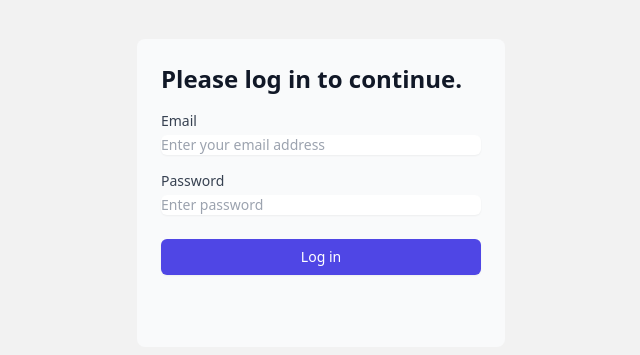
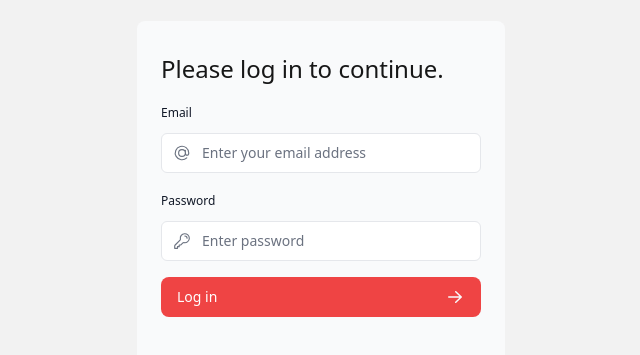
Before and after one commit to ThomasLacroix1/NextJS-Creneaux, a Next.js app: page /login in a window 1280 px wide. Shown: the part 143-498 px from the top of the page, without its empty margins (319-959 px from the left). Built offline with nearby package versions, Linux system fonts and the light colour scheme.

Commit message:
itération 9

```diff
--- a/app/ui/dashboard/sidenav.tsx
+++ b/app/ui/dashboard/sidenav.tsx
@@ -1,6 +1,7 @@
 import Link from "next/link";
 import NavLinks from "@/app/ui/dashboard/nav-links";
-// import { signOut } from "@/auth";
+import { signOut } from "@/auth";
+import { PowerIcon } from '@heroicons/react/24/outline';
 import Image from "next/image";
 
 export default function SideNav() {
@@ -11,24 +12,23 @@
                 href="/"
             >
                 <div className="h-fit w-fit bg-white rounded-lg p-1">
-                <img src="/logo-universite.png" alt="logo"/>
+                    <img src="/logo-universite.png" alt="logo" />
                 </div>
             </Link>
             <div className="flex grow flex-row justify-between space-x-2 md:flex-col md:space-x-0 md:space-y-2">
                 <NavLinks />
-            <div className="hidden h-auto w-full grow rounded-md bg-gray-50 md:block">
-                {/* <form
+                <div className="hidden h-auto w-full grow rounded-md bg-gray-50 md:block"></div>
+                <form
                     action={async () => {
                         "use server";
                         await signOut();
                     }}
-                > */}
-                    {/* <button className="flex h-[48px] w-full grow items-center justify-center gap-2 rounded-md bg-gray-50 p-3 text-sm font-medium hover:bg-sky-100 hover:text-blue-600 md:flex-none md:justify-start md:p-2 md:px-3">
+                >
+                    <button type="submit" className="flex h-[48px] w-full grow items-center justify-center gap-2 rounded-md bg-gray-50 p-3 text-sm font-medium hover:bg-red-100 hover:text-red-600 md:flex-none md:justify-start md:p-2 md:px-3">
                         <PowerIcon className="w-6" />
                         <div className="hidden md:block">Sign Out</div>
-                    </button> */}
-                {/* </form> */}
-            </div>
+                    </button>
+                </form>
             </div>
         </div>
     );
--- a/app/ui/login-form.tsx
+++ b/app/ui/login-form.tsx
@@ -1,7 +1,15 @@
 'use client';
 
+import {
+  AtSymbolIcon,
+  KeyIcon,
+  ExclamationCircleIcon,
+} from '@heroicons/react/24/outline';
+import { ArrowRightIcon } from '@heroicons/react/20/solid';
+import Button from '@/app/ui/button';
 import { useActionState } from 'react';
 import { authenticate } from '@/app/lib/actions';
+import { bcrypt } from 'bcrypt';
 
 export default function LoginForm() {
   const [errorMessage, formAction, isPending] = useActionState(
@@ -10,40 +18,41 @@
   );
 
   return (
-    <form action={formAction} className="space-y-6">
-      <div className="flex-1 rounded-lg bg-gray-50 p-6">
-        <h1 className="mb-4 text-2xl font-semibold text-gray-900">
+    <form action={formAction} className="space-y-3">
+      <div className="flex-1 rounded-lg bg-gray-50 px-6 pb-4 pt-8">
+        <h1 className={`mb-3 text-2xl`}>
           Please log in to continue.
         </h1>
-        <div className="w-full space-y-4">
+        <div className="w-full">
           <div>
             <label
-              className="block text-sm font-medium text-gray-700"
+              className="mb-3 mt-5 block text-xs font-medium text-gray-900"
               htmlFor="email"
             >
               Email
             </label>
-            <div className="mt-1">
+            <div className="relative">
               <input
-                className="block w-full rounded-md border-gray-300 shadow-sm focus:border-indigo-500 focus:ring-indigo-500 sm:text-sm"
+                className="peer block w-full rounded-md border border-gray-200 py-[9px] pl-10 text-sm outline-2 placeholder:text-gray-500"
                 id="email"
                 type="email"
                 name="email"
                 placeholder="Enter your email address"
                 required
               />
+              <AtSymbolIcon className="pointer-events-none absolute left-3 top-1/2 h-[18px] w-[18px] -translate-y-1/2 text-gray-500 peer-focus:text-gray-900" />
             </div>
           </div>
-          <div>
+          <div className="mt-4">
             <label
-              className="block text-sm font-medium text-gray-700"
+              className="mb-3 mt-5 block text-xs font-medium text-gray-900"
               htmlFor="password"
             >
               Password
             </label>
-            <div className="mt-1">
+            <div className="relative">
               <input
-                className="block w-full rounded-md border-gray-300 shadow-sm focus:border-indigo-500 focus:ring-indigo-500 sm:text-sm"
+                className="peer block w-full rounded-md border border-gray-200 py-[9px] pl-10 text-sm outline-2 placeholder:text-gray-500"
                 id="password"
                 type="password"
                 name="password"
@@ -51,21 +60,24 @@
                 required
                 minLength={6}
               />
+              <KeyIcon className="pointer-events-none absolute left-3 top-1/2 h-[18px] w-[18px] -translate-y-1/2 text-gray-500 peer-focus:text-gray-900" />
             </div>
           </div>
         </div>
-        <button
-          className="mt-6 w-full rounded-md bg-indigo-600 py-2 px-4 text-sm font-medium text-white shadow-sm hover:bg-indigo-700 focus:outline-none focus:ring-2 focus:ring-indigo-500 focus:ring-offset-2"
-          aria-disabled={isPending}
-        >
-          Log in
-        </button>
+        <Button className="mt-4 w-full" aria-disabled={isPending}>
+          Log in <ArrowRightIcon className="ml-auto h-5 w-5 text-gray-50" />
+        </Button>
         <div
-          className="mt-4 h-8 text-sm text-red-500"
+          className="flex h-8 items-end space-x-1"
           aria-live="polite"
           aria-atomic="true"
         >
-          {errorMessage && <p>{errorMessage}</p>}
+          {errorMessage && (
+            <>
+              <ExclamationCircleIcon className="h-5 w-5 text-red-500" />
+              <p className="text-sm text-red-500">{errorMessage}</p>
+            </>
+          )}
         </div>
       </div>
     </form>
--- /dev/null
+++ b/auth.config.ts
@@ -0,0 +1,21 @@
+import type { NextAuthConfig } from 'next-auth';
+
+export const authConfig = {
+  pages: {
+    signIn: '/login',
+  },
+  callbacks: {
+    authorized({ auth, request: { nextUrl } }) {
+      const isLoggedIn = !!auth?.user;
+      const isOnDashboard = nextUrl.pathname.startsWith('/dashboard');
+      if (isOnDashboard) {
+        if (isLoggedIn) return true;
+        return false;
+      } else if (isLoggedIn) {
+        return Response.redirect(new URL('/dashboard', nextUrl));
+      }
+      return true;
+    },
+  },
+  providers: [], // Add providers with an empty array for now
+} satisfies NextAuthConfig;
--- /dev/null
+++ b/auth.ts
@@ -0,0 +1,50 @@
+import NextAuth from 'next-auth';
+import Credentials from 'next-auth/providers/credentials';
+import { authConfig } from './auth.config';
+import { z } from 'zod';
+import type { User } from '@/app/lib/definitions';
+import bcrypt from 'bcrypt';
+import { Pool } from 'pg';
+
+const db = new Pool({
+    user: process.env.DB_USER,
+    host: "db",
+    database: process.env.DB_NAME,
+    password: process.env.DB_PASSWORD,
+    port: parseInt(process.env.DB_PORT || '5432', 10),
+});
+
+async function getUser(email: string): Promise<User | undefined> {
+    try {
+        const result = await db.query<User>('SELECT * FROM users WHERE email = $1', [email]);
+        return result.rows[0];
+    } catch (error) {
+        console.error('Failed to fetch user:', error);
+        throw new Error('Failed to fetch user.');
+    }
+}
+
+export const { auth, signIn, signOut } = NextAuth({
+    ...authConfig,
+    providers: [
+        Credentials({
+            async authorize(credentials) {
+                const parsedCredentials = z
+                    .object({ email: z.string().email(), password: z.string().min(6) })
+                    .safeParse(credentials);
+
+                if (parsedCredentials.success) {
+                    const { email, password } = parsedCredentials.data;
+                    const user = await getUser(email);
+                    if (!user) return null;
+                    const passwordsMatch = await bcrypt.compare(password, user.password);
+
+                    if (passwordsMatch) return user;
+                }
+
+                console.log('Invalid credentials');
+                return null;
+            },
+        }),
+    ],
+});
--- a/package.json
+++ b/package.json
@@ -13,14 +13,18 @@
     "@fullcalendar/interaction": "^6.1.15",
     "@fullcalendar/react": "^6.1.15",
     "@fullcalendar/timegrid": "^6.1.15",
+    "@heroicons/react": "^2.2.0",
+    "bcrypt": "^5.1.1",
     "clsx": "^2.1.1",
     "fs": "^0.0.1-security",
     "mysql2": "^3.11.4",
     "next": "15.0.3",
+    "next-auth": "^5.0.0-beta.25",
     "pg": "^8.13.1",
     "react": "^18.3.1",
     "react-dom": "^18.3.1",
-    "uuid": "^11.0.3"
+    "uuid": "^11.0.3",
+    "zod": "^3.23.8"
   },
   "devDependencies": {
     "@types/node": "^20",
```
Also changed, not shown: middleware.ts (added, +9 -0 lines), 2 other files (tests, documents, lock files or other folders). Lines whose indentation alone changed are shown as unchanged.
